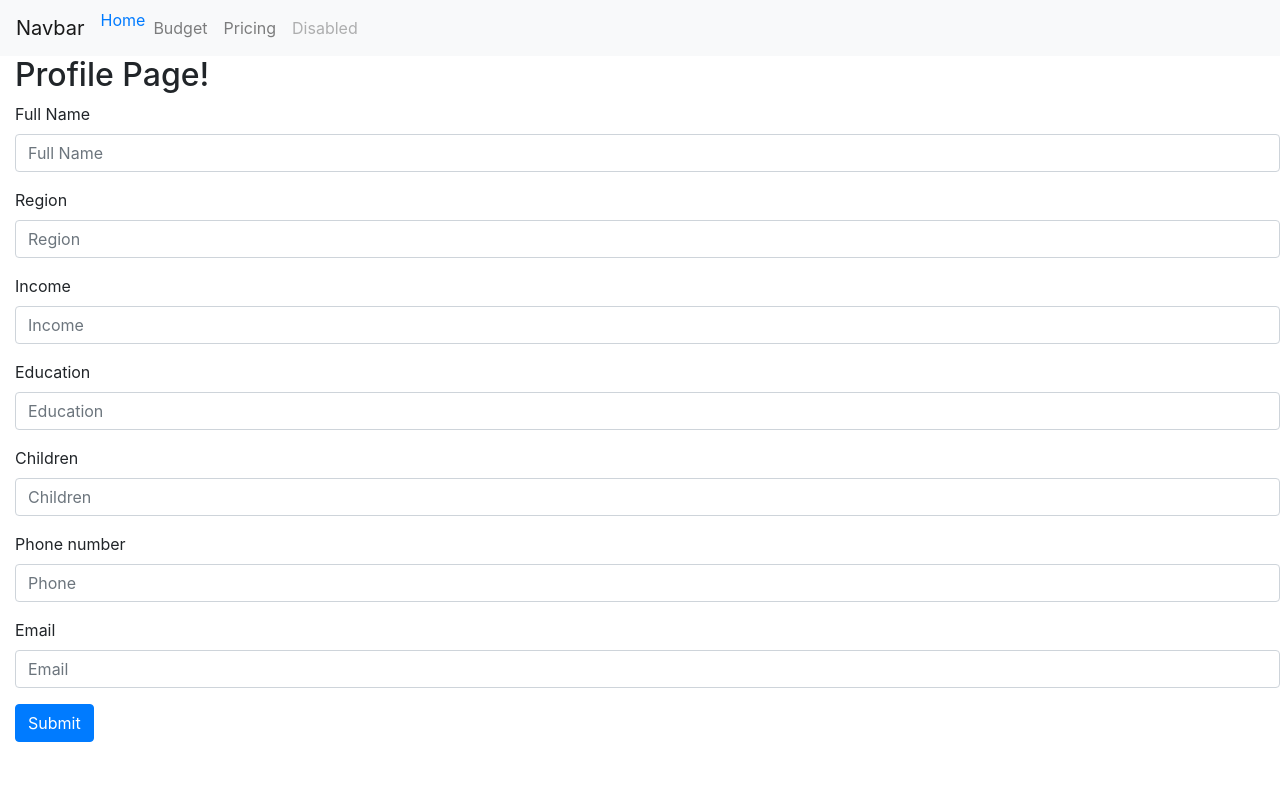
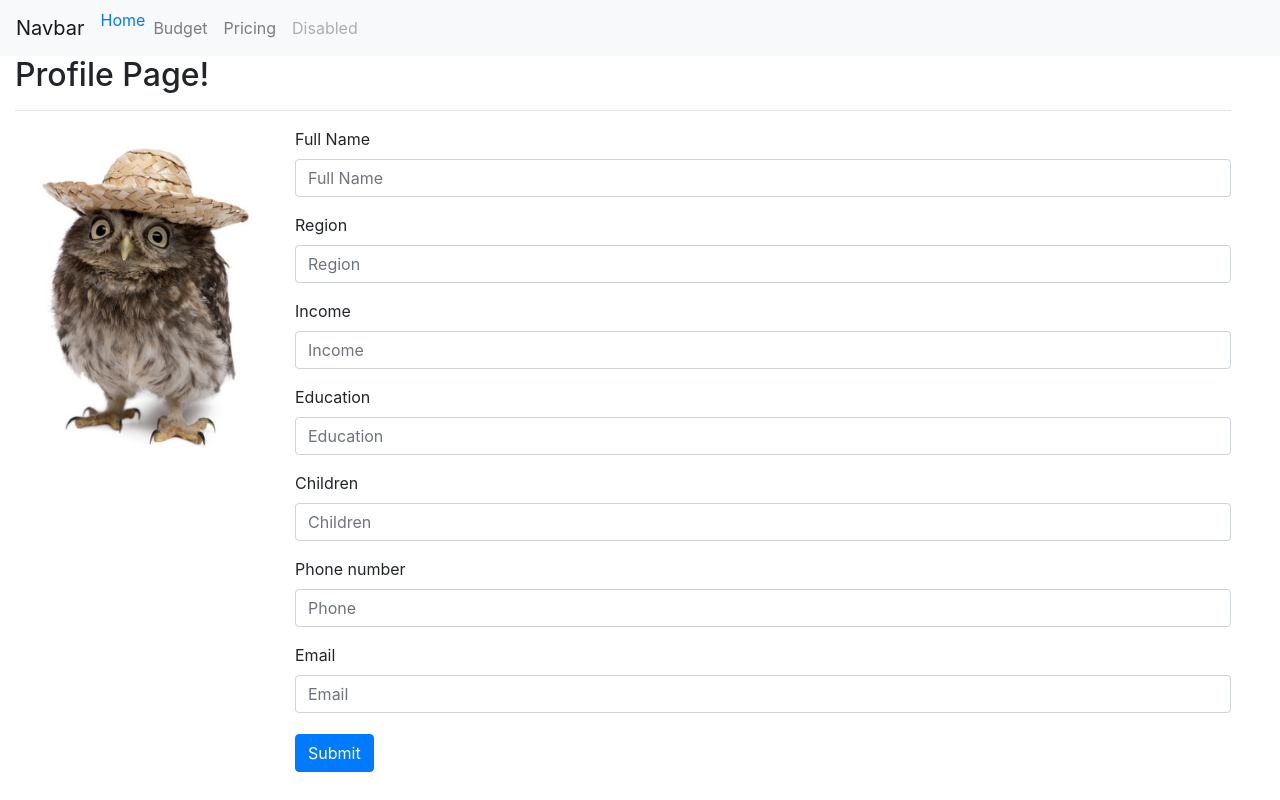
Before and after one commit to jclement92/team-2, a React (Create React App) app: page /profile in a window 1280 px wide. Built offline with nearby package versions, Linux system fonts and the light colour scheme; no server answers.

Commit message:
Added image to profile page

```diff
--- a/src/components/Login.js
+++ b/src/components/Login.js
@@ -17,9 +17,6 @@ const buttonX = {
     width:   "50%",
 }
 
-const logintext = {
-    textAlign: "center"
-}
 
 const border = {
     float:  "none",
@@ -61,7 +58,7 @@ class Login extends Component {
   render() {
     return (
       <div style={styles}>
-          <h2 style={logintext}>Login</h2>
+          <h2 style={{textAlign: 'center'}}>Login</h2>
           <div style={border}>
             <img src={ require('./codeforgood.jpg') } alt="Codeforgood" style={cfg} />
             <button style={buttonX}>Sign Up</button>
--- a/src/components/Profile.js
+++ b/src/components/Profile.js
@@ -2,10 +2,16 @@ import React, { Component } from 'react';
 const axios = require('axios');
 
 const styles = {
-  width: "auto",
-  marginLeft: "15px",
-  padding:    "0px",
+  width:        "95%",
+  marginLeft:   "15px",
+  padding:      "0px",
   borderBottom: "none",
+}
+
+const floatingowl = {
+  width: "250px",
+  height: "325px",
+  float: "left"
 }
 
 class Profile extends Component {
@@ -81,7 +87,12 @@ class Profile extends Component {
       <form>
         <div style={styles}>
           <h2>Profile Page!</h2>
+          <hr/>
+          <div>
+            <img src={ require('./random-image-15.jpg') } alt="Owl" style={floatingowl} />
+          </div>
 
+          <div style={{align: 'right', marginLeft: '280px'}}>
             <div className="form-group">
               <label htmlFor="fullName">Full Name</label>
               <input type="text" className="form-control" id="fullName" placeholder="Full Name" value={this.state.userName} onChange={this.updateUserName}/>
@@ -89,35 +100,36 @@ class Profile extends Component {
 
             <div className="form-group">
               <label htmlFor="userRegion">Region</label>
-          <input type="text" className="form-control" id="userRegion" aria-describedby="region" placeholder="Region" value={this.state.userRegion} onChange={this.updateRegion}/>
+              <input type="text" className="form-control" id="userRegion" placeholder="Region" value={this.state.userRegion} onChange={this.updateRegion}/>
             </div>
 
             <div className="form-group">
               <label htmlFor="income">Income</label>
-          <input type="text" className="form-control" id="income" aria-describedby="incomedata" placeholder="Income" value={this.state.userIncome} onChange={this.updateIncome}/>
+              <input type="text" className="form-control" id="income" placeholder="Income" value={this.state.userIncome} onChange={this.updateIncome}/>
             </div>
 
             <div className="form-group">
               <label htmlFor="education">Education</label>
-          <input type="text" className="form-control" id="education" aria-describedby="educationdata" placeholder="Education" value={this.state.userEducation} onChange={this.updateEducation}/>
+              <input type="text" className="form-control" id="education" placeholder="Education" value={this.state.userEducation} onChange={this.updateEducation}/>
             </div>
 
             <div className="form-group">
               <label htmlFor="children">Children</label>
-          <input type="text" className="form-control" id="children" aria-describedby="childrendata" placeholder="Children" value={this.state.userKids} onChange={this.updateKids}/>
+              <input type="text" className="form-control" id="children" placeholder="Children" value={this.state.userKids} onChange={this.updateKids}/>
             </div>
 
             <div className="form-group">
               <label htmlFor="phone">Phone number</label>
-          <input type="text" className="form-control" id="phone" aria-describedby="phonedata" placeholder="Phone" value={this.state.userPhoneNum} onChange={this.updatePhoneNum}/>
+              <input type="text" className="form-control" id="phone" placeholder="Phone" value={this.state.userPhoneNum} onChange={this.updatePhoneNum}/>
             </div>
 
             <div className="form-group">
               <label htmlFor="email">Email</label>
-          <input type="text" className="form-control" id="email" aria-describedby="emailHelp" placeholder="Email" value={this.state.userEmail} onChange={this.updateEmail}/>
+              <input type="text" className="form-control" id="email" placeholder="Email" value={this.state.userEmail} onChange={this.updateEmail}/>
             </div>
 
-        <button type="submit" className="btn btn-primary">Submit</button>
+            <button type="submit" className="btn btn-primary" style={{marginTop: '5px'}}>Submit</button>
+          </div>
 
         </div>
       </form>
```
Also changed, not shown: src/components/random-image-15.jpg (added), 1 other file (tests, documents, lock files or other folders). Lines whose indentation alone changed are shown as unchanged.
